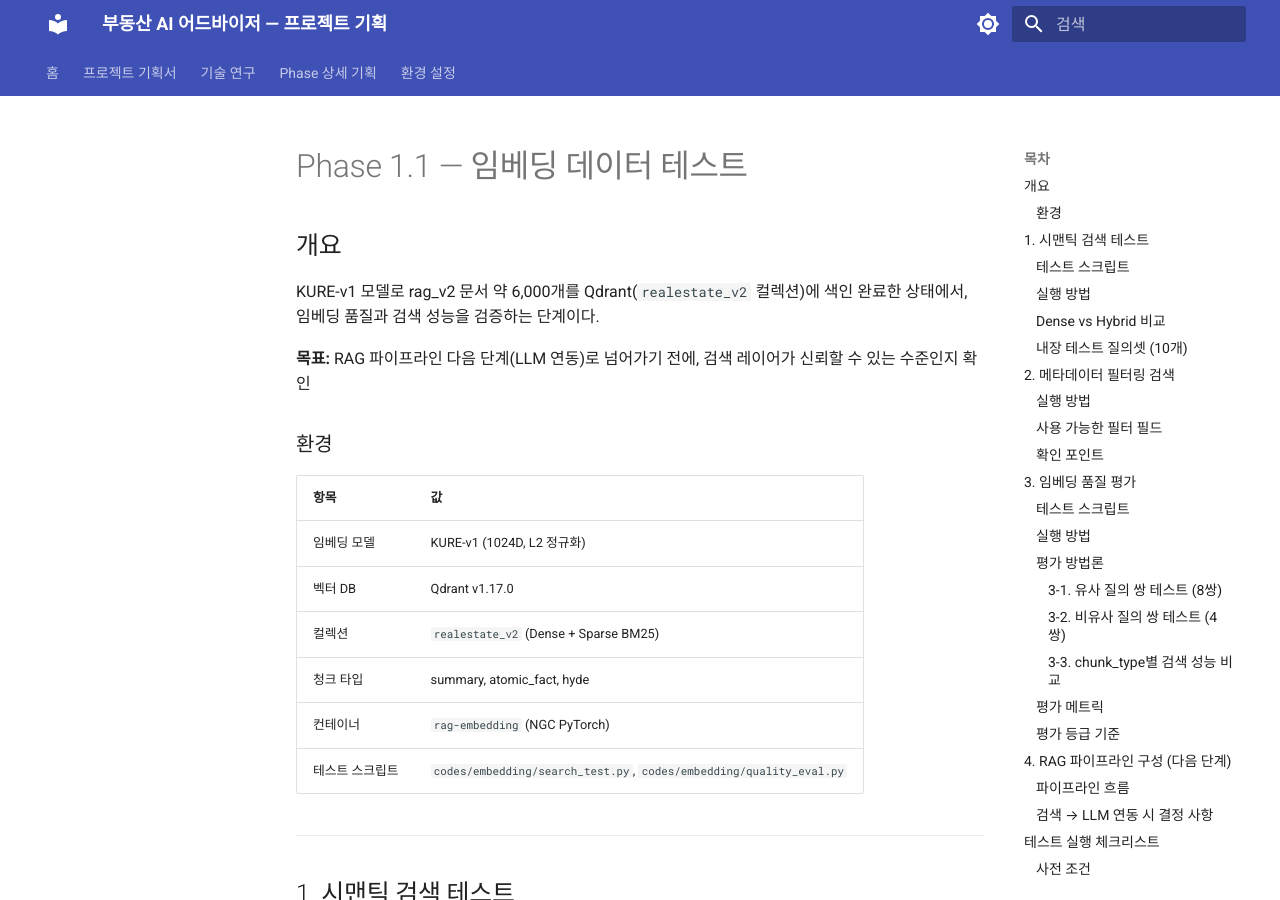
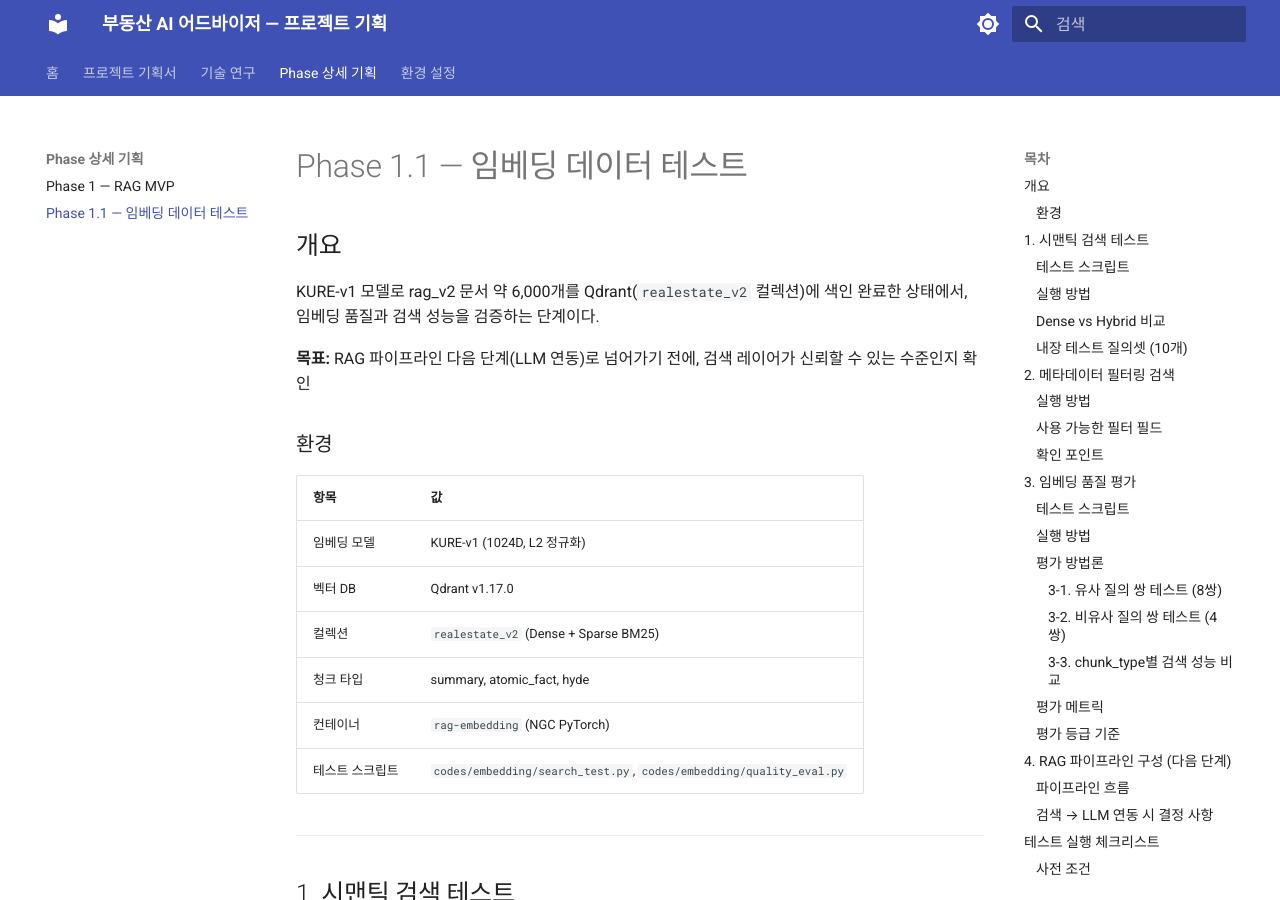
Before and after one commit to y2gon2/realtor, an MkDocs documentation site: the page built from docs/phases/phase1_1_embedding_data_test.md, in a window 1280 px wide and 900 px high. Built offline with MkDocs 1.6.1 and Material for MkDocs 9.7.7, drawn with Linux system fonts in a browser that asks for light colours.

Commit message:
ci: add on index phase 1.1

```diff
--- a/mkdocs.yml
+++ b/mkdocs.yml
@@ -35,6 +35,7 @@ nav:
       - Vector Database 비교: tech_research/vector_databases.md
   - Phase 상세 기획:
       - Phase 1 — RAG MVP: phases/phase1_rag_mvp.md
+      - Phase 1.1 — 임베딩 데이터 테스트: phases/phase1_1_embedding_data_test.md
   - 환경 설정:
       - 개요: settings/README.md
       - Qwen3.5-27B 실행 가이드: settings/qwen35_27b_setup.md
```
